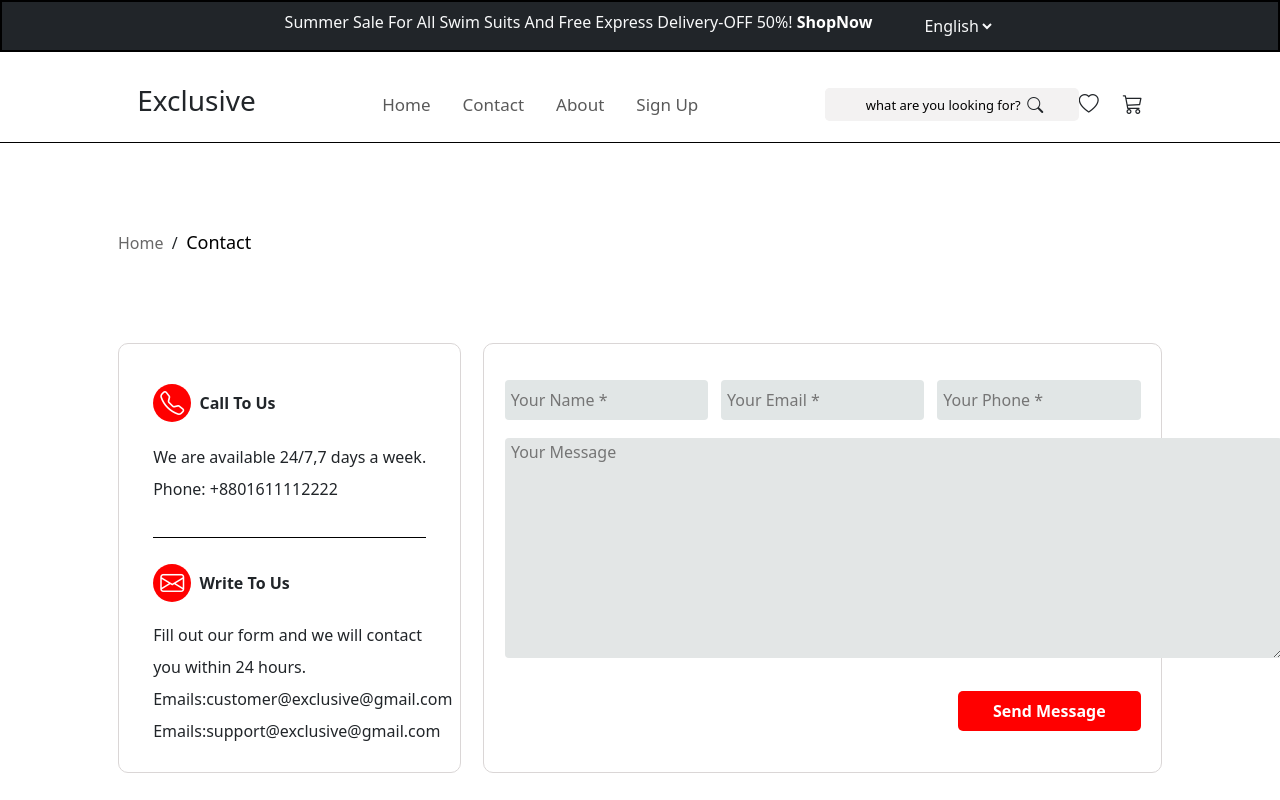
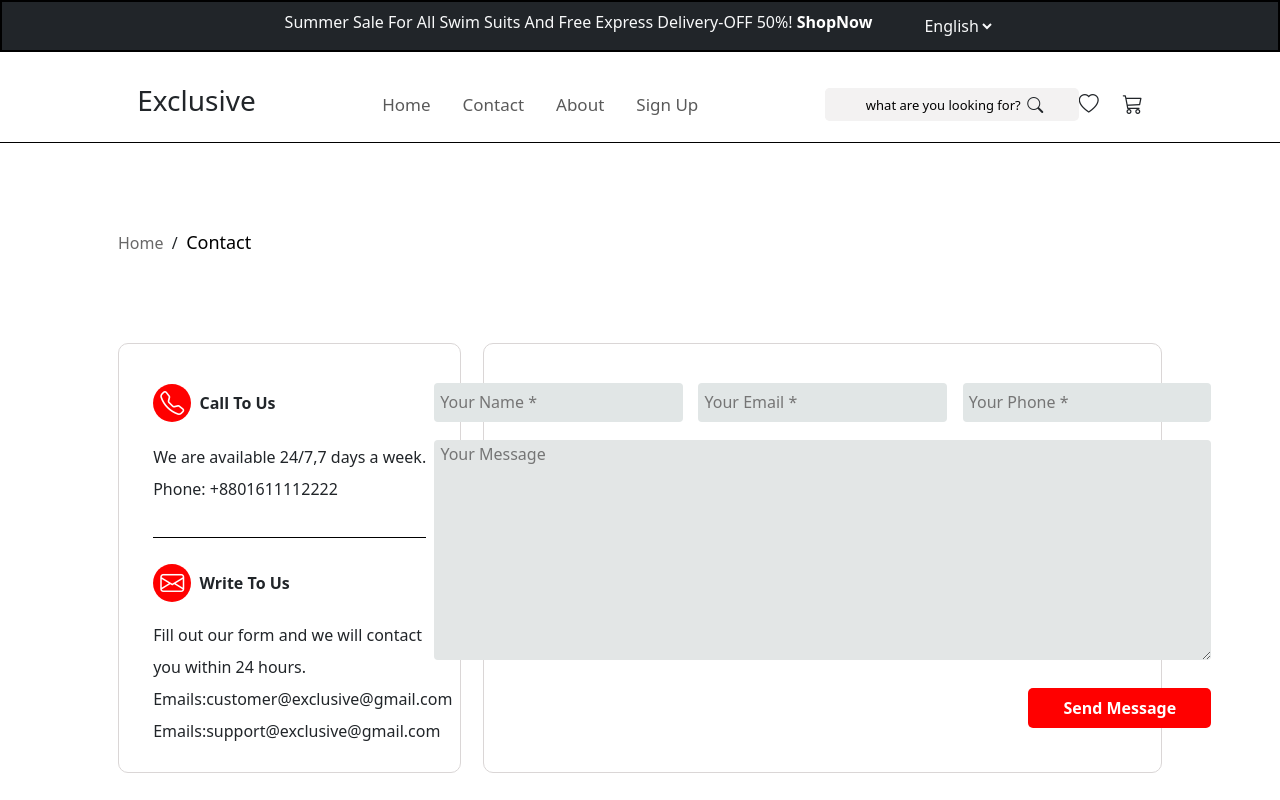
Before and after one commit to PradeepRaj369/exclusive, a React (Create React App) app: page /contact in a window 1280 px wide. Built offline with nearby package versions, Linux system fonts and the light colour scheme.

Commit message:
contact page fully finished

```diff
--- a/src/CSS/contact.css
+++ b/src/CSS/contact.css
@@ -1,7 +1,6 @@
 .homelink{
     width: 100%;
     height: 200px;
-    /* border: 1px solid black; */
     display: flex;
     justify-content: start;
     align-items: center;
@@ -17,23 +16,19 @@
 }
 .contact-link-active{
     font-weight: bolder;
-    /* color: aqua; */
     background-color: aqua;
 }
 
 .contactmain{
     width: 100%;
-    /* min-height: 100vh; */
     display: flex;
     justify-content:center;
     align-items:end;
     gap: 22px;
-    /* border: 1px solid black; */
 }
 .details{
     width: 35%;
     height: 430px;
-    /* border: 1px solid black; */
     display: flex;
     justify-content:center;
     align-items: center;
@@ -83,7 +78,6 @@
     width: 80%;
     height: 200px;
     margin-top: 10px;
-    /* border: 1px solid red; */
 }
 .writetous > div{
     display: flex;
@@ -92,23 +86,19 @@
 }
 .txtwritetoous{
     line-height: 2;
-    /* padding-top: 45px; */
     margin-top: 30px;
 }
 .inputs{
-    /* border: 1px solid black; */
     width: 100%;
     height: 40px;
     display: flex;
     justify-content: space-between;
 }
 .txtbox{
-    /* border:1px solid black; */
     width: 100%;
     height:230px;
 }
 .sendmsgbtn{
-    /* border: 1px solid black; */
     width: 100%;
     height: 50px;
     display: flex;
@@ -116,11 +106,11 @@
     align-items: center;
 }
 .Allinputs{
-    width:94%;
-    /* border: 1px solid green; */
+    width:100%;
     display: flex;
     flex-direction: column;
     gap: 18px;
+    height:350px;
 }
 .inputboxes{
     width: 32%;
--- a/src/Components/Contact.jsx
+++ b/src/Components/Contact.jsx
@@ -31,19 +31,21 @@ const Contact = () => {
           </div>
         </div>
         <div className="forminput">
-          <div className="Allinputs">
+          <div>
+            <form  className="Allinputs">
               <div className="inputs">
-              <input type="text" className='inputboxes' placeholder=' Your Name *' />
-              <input type="text" className='inputboxes' placeholder=' Your Email *' />
-              <input type="text" className='inputboxes' placeholder=' Your Phone *' />
+                <input type="text" className='inputboxes' placeholder=' Your Name *' required />
+                <input type="email" className='inputboxes' placeholder=' Your Email *' required />
+                <input type="tel" className='inputboxes' placeholder=' Your Phone *' required />
               </div>
               <div className='txtbox'>
-            <textarea name="" id="" cols="82" rows="9" className='textinput' placeholder=' Your Message '>
+                <textarea name="" id="" cols="82" rows="9" className='textinput' placeholder=' Your Message ' required>
                 </textarea>
               </div>
               <div className="sendmsgbtn">
                 <button>Send Message</button>
               </div>
+            </form>
           </div>
         </div>
       </div>
```
Lines whose indentation alone changed are shown as unchanged.
